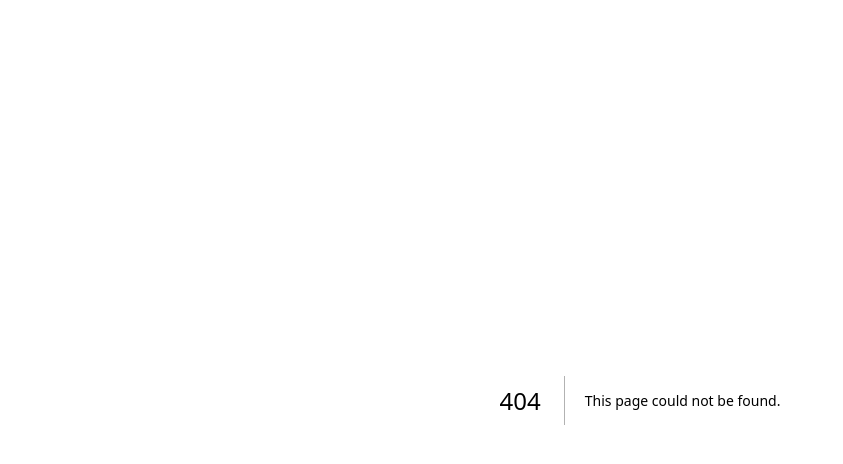
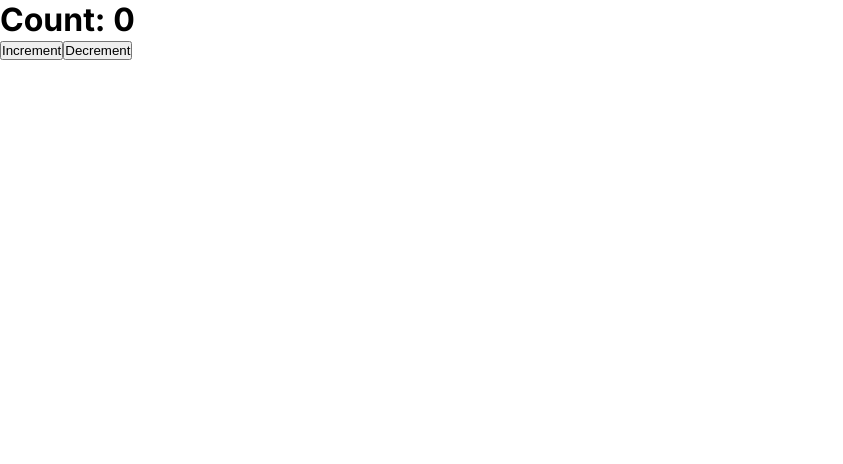
Before and after one commit to XHHZYQ/react-app-next, a Next.js app: page /counter in a window 1280 px wide. Before the commit this address had no page. Shown: the top 464 px of the page, without its empty margins (0-843 px from the left). Built offline with nearby package versions, Linux system fonts and the light colour scheme.

Commit message:
引入 redux

```diff
--- a/package.json
+++ b/package.json
@@ -9,6 +9,7 @@
     "lint": "next lint"
   },
   "dependencies": {
+    "@reduxjs/toolkit": "^2.2.1",
     "antd": "^5.13.3",
     "axios": "^1.6.7",
     "immer": "^10.0.3",
@@ -17,6 +18,8 @@
     "qs": "^6.11.2",
     "react": "^18",
     "react-dom": "^18",
+    "react-redux": "^9.1.0",
+    "redux": "^5.0.1",
     "sass": "^1.70.0",
     "use-immer": "^0.9.0"
   },
--- /dev/null
+++ b/src/app/counter/page.jsx
@@ -0,0 +1,20 @@
+// Counter.js
+"use client"
+import React from 'react';
+import { useDispatch, useSelector } from 'react-redux';
+import { increment, decrement } from '@/store';
+
+const Counter = () => {
+  const count = useSelector(state => state.count);
+  const dispatch = useDispatch();
+
+  return (
+    <div>
+      <h1>Count: {count}</h1>
+      <button onClick={() => dispatch(increment())}>Increment</button>
+      <button onClick={() => dispatch(decrement())}>Decrement</button>
+    </div>
+  );
+};
+
+export default Counter;
--- a/src/app/layout.js
+++ b/src/app/layout.js
@@ -1,20 +1,24 @@
+"use client"
 // import { AntdRegistry } from '@ant-design/nextjs-registry';
+import { Provider } from 'react-redux';
+import store from '@/store'; // 导入 Redux store
 import { Inter } from 'next/font/google'
 import './globals.css'
 
 const inter = Inter({ subsets: ['latin'] })
 
-export const metadata = {
-  title: 'Create Next App',
-  description: 'Generated by create next app',
-}
+// export const metadata = {
+//   title: 'Create Next App',
+//   description: 'Generated by create next app',
+// }
 
 export default function RootLayout({ children }) {
   return (
     <html lang="en">
       <body className={inter.className}>
-        {/* <AntdRegistry>{children}</AntdRegistry> */}
-        {children}
+        <Provider store={store}>
+          {children}
+        </Provider>
       </body>
     </html>
   )
--- /dev/null
+++ b/src/store/index.js
@@ -0,0 +1,31 @@
+// store.js
+import { configureStore } from '@reduxjs/toolkit';
+import { createSlice } from '@reduxjs/toolkit';
+
+// 初始状态
+const initialState = {
+  count: 0
+};
+
+// 创建 slice
+const counterSlice = createSlice({
+  name: 'counter',
+  initialState,
+  reducers: {
+    increment(state) {
+      state.count++;
+    },
+    decrement(state) {
+      state.count--;
+    }
+  }
+});
+
+// 创建 Redux store
+const store = configureStore({
+  reducer: counterSlice.reducer
+});
+
+export const { increment, decrement } = counterSlice.actions;
+
+export default store;
```
Also changed, not shown: 1 other file (tests, documents, lock files or other folders).
